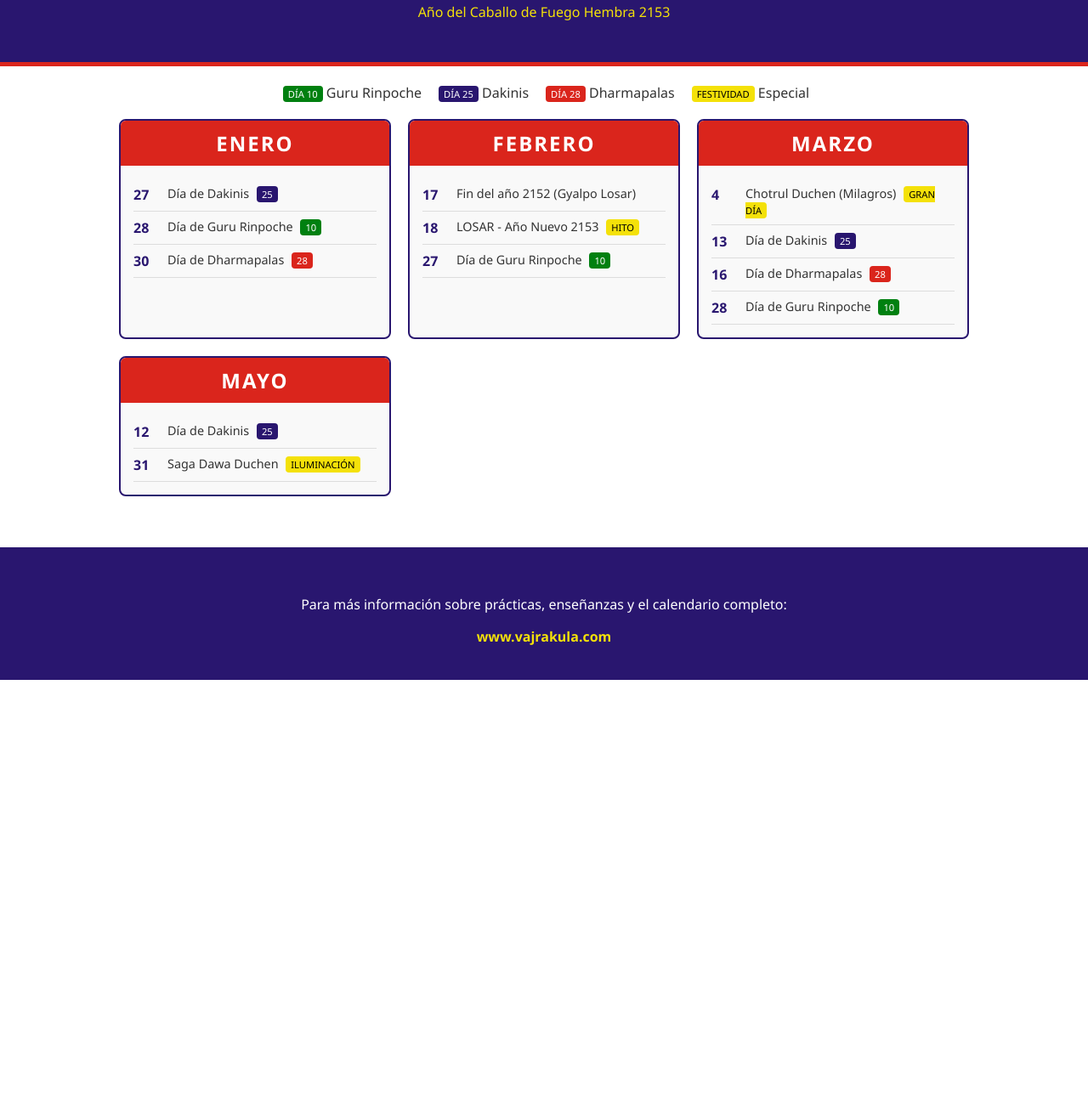
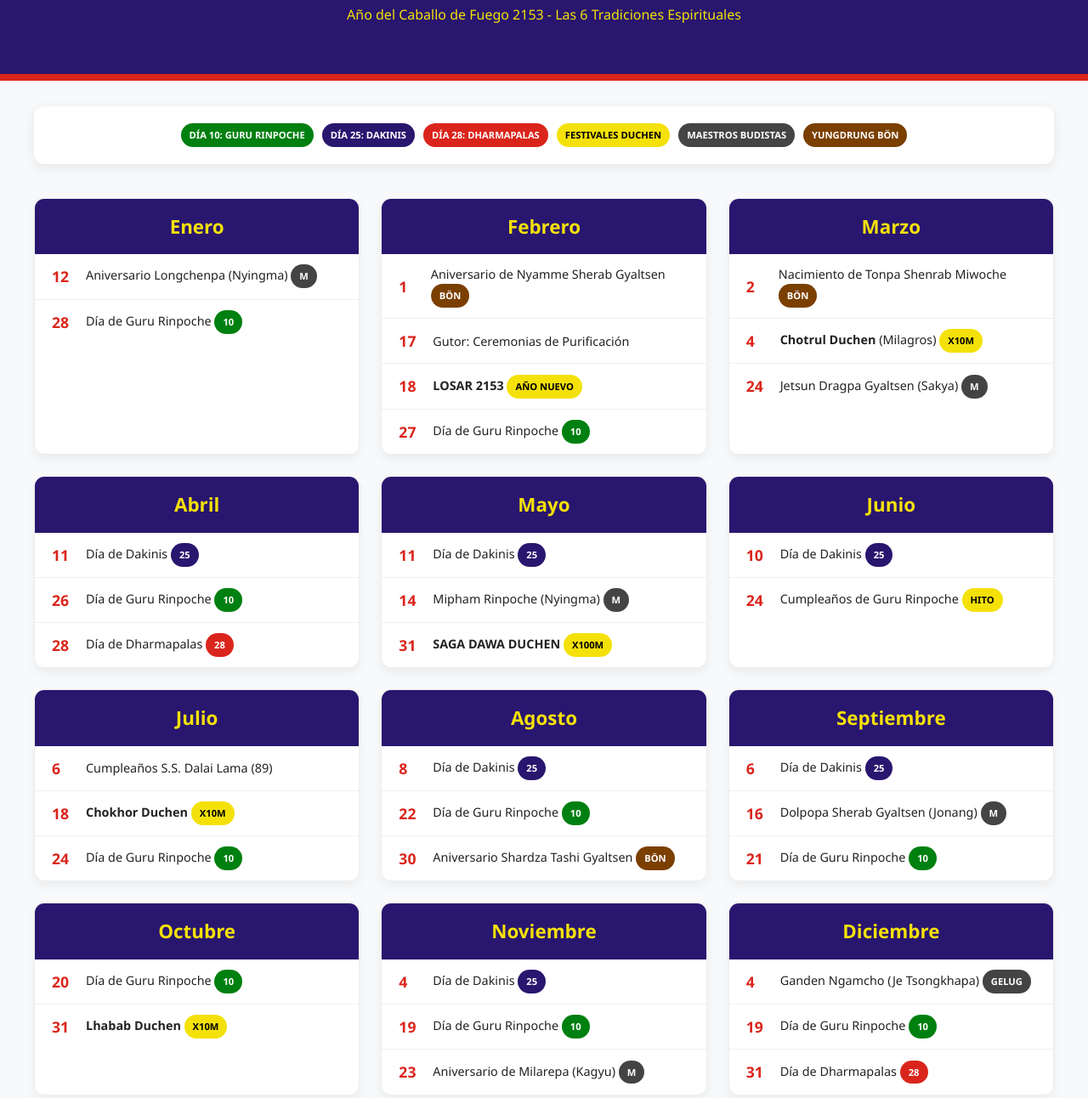
Before and after one commit to Dingirfecho/calendariotibetano2026, a plain HTML site: page index.html in a window 1280 px wide. Shown: the part 115-1407 px from the top of the page at 85% size. Before the commit the page ends 915 px from the top, so only its background shows below. Drawn offline with Linux system fonts and the light colour scheme.

Commit message:
Refactor styles and update event details in index.html
Updated various styles and event descriptions in the calendar layout.

```diff
--- a/index.html
+++ b/index.html
@@ -11,173 +11,172 @@
             --tibetan-red: #DA251C;
             --dharma-green: #008010;
             --golden-yellow: #F4E109;
+            --bon-brown: #7B3F00;
         }
 
-        body {
-            font-family: 'Segoe UI', Tahoma, Geneva, Verdana, sans-serif;
-            background-color: var(--white);
-            color: #333;
-            margin: 0;
-            padding: 0;
-        }
+        body { font-family: 'Segoe UI', Roboto, Helvetica, Arial, sans-serif; background-color: #f8f9fa; margin: 0; padding: 0; line-height: 1.6; }
+        header { background-color: var(--deep-blue); color: var(--golden-yellow); padding: 40px 20px; text-align: center; border-bottom: 8px solid var(--tibetan-red); }
+        h1 { margin: 0; font-size: 2.5rem; text-transform: uppercase; }
 
-        header {
-            background-color: var(--deep-blue);
-            color: var(--golden-yellow);
-            padding: 2rem;
-            text-align: center;
-            border-bottom: 5px solid var(--tibetan-red);
-        }
+        .container { max-width: 1200px; margin: auto; padding: 30px 20px; }
 
-        .container {
-            max-width: 1000px;
-            margin: auto;
-            padding: 20px;
-        }
+        .legend { display: flex; justify-content: center; gap: 10px; margin-bottom: 40px; flex-wrap: wrap; background: white; padding: 20px; border-radius: 12px; box-shadow: 0 4px 15px rgba(0,0,0,0.08); }
+        .tag { font-size: 0.7rem; padding: 5px 10px; border-radius: 20px; color: white; text-transform: uppercase; font-weight: bold; display: inline-block; }
 
-        .month-grid {
-            display: grid;
-            grid-template-columns: repeat(auto-fit, minmax(300px, 1fr));
-            gap: 20px;
-        }
+        .guru { background-color: var(--dharma-green); }
+        .dakini { background-color: var(--deep-blue); }
+        .dharmapala { background-color: var(--tibetan-red); }
+        .special { background-color: var(--golden-yellow); color: #000; }
+        .lineage { background-color: #444; }
+        .bon { background-color: var(--bon-brown); }
 
-        .month-card {
-            border: 2px solid var(--deep-blue);
-            border-radius: 8px;
-            overflow: hidden;
-            background-color: #f9f9f9;
-        }
+        .month-grid { display: grid; grid-template-columns: repeat(auto-fit, minmax(340px, 1fr)); gap: 25px; }
+        .month-card { background: white; border-radius: 12px; overflow: hidden; box-shadow: 0 6px 12px rgba(0,0,0,0.05); border: 1px solid #eee; }
+        .month-name { background-color: var(--deep-blue); color: var(--golden-yellow); padding: 15px; margin: 0; text-align: center; font-size: 1.4rem; }
 
-        .month-name {
-            background-color: var(--tibetan-red);
-            color: var(--white);
-            padding: 10px;
-            margin: 0;
-            text-align: center;
-            text-transform: uppercase;
-            letter-spacing: 2px;
-        }
+        .event-list { list-style: none; padding: 0; margin: 0; }
+        .event-item { padding: 12px 20px; border-bottom: 1px solid #f0f0f0; display: flex; align-items: center; transition: background 0.3s; }
+        .event-item:hover { background-color: #fffdf0; }
+        .event-item:last-child { border-bottom: none; }
 
-        .event-list {
-            list-style: none;
-            padding: 15px;
-            margin: 0;
-        }
+        .day-number { font-weight: bold; color: var(--tibetan-red); width: 40px; font-size: 1.1rem; }
+        .event-desc { font-size: 0.9rem; flex-grow: 1; color: #222; }
 
-        .event-item {
-            padding: 8px 0;
-            border-bottom: 1px solid #ddd;
-            display: flex;
-            justify-content: space-between;
-        }
-
-        .day-number {
-            font-weight: bold;
-            color: var(--deep-blue);
-            min-width: 30px;
-        }
-
-        .event-desc {
-            flex-grow: 1;
-            padding-left: 10px;
-            font-size: 0.9rem;
-        }
-
-        .tag {
-            font-size: 0.7rem;
-            padding: 2px 6px;
-            border-radius: 4px;
-            color: white;
-            margin-left: 5px;
-            text-transform: uppercase;
-        }
-
-        .guru { background-color: var(--dharma-green); } /* Día 10 */
-        .dakini { background-color: var(--deep-blue); } /* Día 25 */
-        .dharmapala { background-color: var(--tibetan-red); } /* Día 28 */
-        .special { background-color: var(--golden-yellow); color: black; }
-
-        footer {
-            text-align: center;
-            padding: 40px;
-            background-color: var(--deep-blue);
-            color: var(--white);
-            margin-top: 40px;
-        }
-
-        footer a {
-            color: var(--golden-yellow);
-            text-decoration: none;
-            font-weight: bold;
-        }
-
-        .legend {
-            display: flex;
-            justify-content: center;
-            gap: 15px;
-            margin-bottom: 20px;
-            flex-wrap: wrap;
-        }
+        footer { background-color: var(--deep-blue); color: white; text-align: center; padding: 60px 20px; margin-top: 60px; border-top: 5px solid var(--golden-yellow); }
+        footer p { margin-bottom: 20px; font-size: 1.1rem; }
+        .web-link { display: inline-block; background-color: var(--tibetan-red); color: white; padding: 12px 30px; border-radius: 30px; text-decoration: none; font-weight: bold; transition: transform 0.2s; }
+        .web-link:hover { transform: scale(1.05); background-color: #b31d16; }
     </style>
 </head>
 <body>
 
 <header>
     <h1>Calendario Tibetano 2026</h1>
-    <p>Año del Caballo de Fuego Hembra 2153</p>
+    <p>Año del Caballo de Fuego 2153 - Las 6 Tradiciones Espirituales</p>
 </header>
 
 <div class="container">
     <div class="legend">
-        <span><small class="tag guru">Día 10</small> Guru Rinpoche</span>
-        <span><small class="tag dakini">Día 25</small> Dakinis</span>
-        <span><small class="tag dharmapala">Día 28</small> Dharmapalas</span>
-        <span><small class="tag special">Festividad</small> Especial</span>
+        <span class="tag guru">Día 10: Guru Rinpoche</span>
+        <span class="tag dakini">Día 25: Dakinis</span>
+        <span class="tag dharmapala">Día 28: Dharmapalas</span>
+        <span class="tag special">Festivales Duchen</span>
+        <span class="tag lineage">Maestros Budistas</span>
+        <span class="tag bon">Yungdrung Bön</span>
     </div>
 
     <div class="month-grid">
         <div class="month-card">
             <h2 class="month-name">Enero</h2>
             <ul class="event-list">
-                <li class="event-item"><span class="day-number">27</span> <span class="event-desc">Día de Dakinis <small class="tag dakini">25</small></span></li>
-                <li class="event-item"><span class="day-number">28</span> <span class="event-desc">Día de Guru Rinpoche <small class="tag guru">10</small></span></li>
-                <li class="event-item"><span class="day-number">30</span> <span class="event-desc">Día de Dharmapalas <small class="tag dharmapala">28</small></span></li>
+                <li class="event-item"><span class="day-number">12</span><div class="event-desc">Aniversario Longchenpa (Nyingma) <span class="tag lineage">M</span></div></li>
+                <li class="event-item"><span class="day-number">28</span><div class="event-desc">Día de Guru Rinpoche <span class="tag guru">10</span></div></li>
             </ul>
         </div>
 
         <div class="month-card">
             <h2 class="month-name">Febrero</h2>
             <ul class="event-list">
-                <li class="event-item"><span class="day-number">17</span> <span class="event-desc">Fin del año 2152 (Gyalpo Losar)</span></li>
-                <li class="event-item"><span class="day-number">18</span> <span class="event-desc">LOSAR - Año Nuevo 2153 <small class="tag special">Hito</small></span></li>
-                <li class="event-item"><span class="day-number">27</span> <span class="event-desc">Día de Guru Rinpoche <small class="tag guru">10</small></span></li>
+                <li class="event-item"><span class="day-number">1</span><div class="event-desc">Aniversario de Nyamme Sherab Gyaltsen <span class="tag bon">Bön</span></div></li>
+                <li class="event-item"><span class="day-number">17</span><div class="event-desc">Gutor: Ceremonias de Purificación</div></li>
+                <li class="event-item"><span class="day-number">18</span><div class="event-desc"><strong>LOSAR 2153</strong> <span class="tag special">Año Nuevo</span></div></li>
+                <li class="event-item"><span class="day-number">27</span><div class="event-desc">Día de Guru Rinpoche <span class="tag guru">10</span></div></li>
             </ul>
         </div>
 
         <div class="month-card">
             <h2 class="month-name">Marzo</h2>
             <ul class="event-list">
-                <li class="event-item"><span class="day-number">4</span> <span class="event-desc">Chotrul Duchen (Milagros) <small class="tag special">Gran Día</small></span></li>
-                <li class="event-item"><span class="day-number">13</span> <span class="event-desc">Día de Dakinis <small class="tag dakini">25</small></span></li>
-                <li class="event-item"><span class="day-number">16</span> <span class="event-desc">Día de Dharmapalas <small class="tag dharmapala">28</small></span></li>
-                <li class="event-item"><span class="day-number">28</span> <span class="event-desc">Día de Guru Rinpoche <small class="tag guru">10</small></span></li>
+                <li class="event-item"><span class="day-number">2</span><div class="event-desc">Nacimiento de Tonpa Shenrab Miwoche <span class="tag bon">Bön</span></div></li>
+                <li class="event-item"><span class="day-number">4</span><div class="event-desc"><strong>Chotrul Duchen</strong> (Milagros) <span class="tag special">X10M</span></div></li>
+                <li class="event-item"><span class="day-number">24</span><div class="event-desc">Jetsun Dragpa Gyaltsen (Sakya) <span class="tag lineage">M</span></div></li>
+            </ul>
+        </div>
+
+        <div class="month-card">
+            <h2 class="month-name">Abril</h2>
+            <ul class="event-list">
+                <li class="event-item"><span class="day-number">11</span><div class="event-desc">Día de Dakinis <span class="tag dakini">25</span></div></li>
+                <li class="event-item"><span class="day-number">26</span><div class="event-desc">Día de Guru Rinpoche <span class="tag guru">10</span></div></li>
+                <li class="event-item"><span class="day-number">28</span><div class="event-desc">Día de Dharmapalas <span class="tag dharmapala">28</span></div></li>
             </ul>
         </div>
 
         <div class="month-card">
             <h2 class="month-name">Mayo</h2>
             <ul class="event-list">
-                <li class="event-item"><span class="day-number">12</span> <span class="event-desc">Día de Dakinis <small class="tag dakini">25</small></span></li>
-                <li class="event-item"><span class="day-number">31</span> <span class="event-desc">Saga Dawa Duchen <small class="tag special">Iluminación</small></span></li>
+                <li class="event-item"><span class="day-number">11</span><div class="event-desc">Día de Dakinis <span class="tag dakini">25</span></div></li>
+                <li class="event-item"><span class="day-number">14</span><div class="event-desc">Mipham Rinpoche (Nyingma) <span class="tag lineage">M</span></div></li>
+                <li class="event-item"><span class="day-number">31</span><div class="event-desc"><strong>SAGA DAWA DUCHEN</strong> <span class="tag special">X100M</span></div></li>
             </ul>
         </div>
 
+        <div class="month-card">
+            <h2 class="month-name">Junio</h2>
+            <ul class="event-list">
+                <li class="event-item"><span class="day-number">10</span><div class="event-desc">Día de Dakinis <span class="tag dakini">25</span></div></li>
+                <li class="event-item"><span class="day-number">24</span><div class="event-desc">Cumpleaños de Guru Rinpoche <span class="tag special">Hito</span></div></li>
+            </ul>
         </div>
+
+        <div class="month-card">
+            <h2 class="month-name">Julio</h2>
+            <ul class="event-list">
+                <li class="event-item"><span class="day-number">6</span><div class="event-desc">Cumpleaños S.S. Dalai Lama (89)</div></li>
+                <li class="event-item"><span class="day-number">18</span><div class="event-desc"><strong>Chokhor Duchen</strong> <span class="tag special">X10M</span></div></li>
+                <li class="event-item"><span class="day-number">24</span><div class="event-desc">Día de Guru Rinpoche <span class="tag guru">10</span></div></li>
+            </ul>
+        </div>
+
+        <div class="month-card">
+            <h2 class="month-name">Agosto</h2>
+            <ul class="event-list">
+                <li class="event-item"><span class="day-number">8</span><div class="event-desc">Día de Dakinis <span class="tag dakini">25</span></div></li>
+                <li class="event-item"><span class="day-number">22</span><div class="event-desc">Día de Guru Rinpoche <span class="tag guru">10</span></div></li>
+                <li class="event-item"><span class="day-number">30</span><div class="event-desc">Aniversario Shardza Tashi Gyaltsen <span class="tag bon">Bön</span></div></li>
+            </ul>
+        </div>
+
+        <div class="month-card">
+            <h2 class="month-name">Septiembre</h2>
+            <ul class="event-list">
+                <li class="event-item"><span class="day-number">6</span><div class="event-desc">Día de Dakinis <span class="tag dakini">25</span></div></li>
+                <li class="event-item"><span class="day-number">16</span><div class="event-desc">Dolpopa Sherab Gyaltsen (Jonang) <span class="tag lineage">M</span></div></li>
+                <li class="event-item"><span class="day-number">21</span><div class="event-desc">Día de Guru Rinpoche <span class="tag guru">10</span></div></li>
+            </ul>
+        </div>
+
+        <div class="month-card">
+            <h2 class="month-name">Octubre</h2>
+            <ul class="event-list">
+                <li class="event-item"><span class="day-number">20</span><div class="event-desc">Día de Guru Rinpoche <span class="tag guru">10</span></div></li>
+                <li class="event-item"><span class="day-number">31</span><div class="event-desc"><strong>Lhabab Duchen</strong> <span class="tag special">X10M</span></div></li>
+            </ul>
+        </div>
+
+        <div class="month-card">
+            <h2 class="month-name">Noviembre</h2>
+            <ul class="event-list">
+                <li class="event-item"><span class="day-number">4</span><div class="event-desc">Día de Dakinis <span class="tag dakini">25</span></div></li>
+                <li class="event-item"><span class="day-number">19</span><div class="event-desc">Día de Guru Rinpoche <span class="tag guru">10</span></div></li>
+                <li class="event-item"><span class="day-number">23</span><div class="event-desc">Aniversario de Milarepa (Kagyu) <span class="tag lineage">M</span></div></li>
+            </ul>
+        </div>
+
+        <div class="month-card">
+            <h2 class="month-name">Diciembre</h2>
+            <ul class="event-list">
+                <li class="event-item"><span class="day-number">4</span><div class="event-desc">Ganden Ngamcho (Je Tsongkhapa) <span class="tag lineage">Gelug</span></div></li>
+                <li class="event-item"><span class="day-number">19</span><div class="event-desc">Día de Guru Rinpoche <span class="tag guru">10</span></div></li>
+                <li class="event-item"><span class="day-number">31</span><div class="event-desc">Día de Dharmapalas <span class="tag dharmapala">28</span></div></li>
+            </ul>
+        </div>
+    </div>
 </div>
 
 <footer>
-    <p>Para más información sobre prácticas, enseñanzas y el calendario completo:</p>
-    <a href="http://www.vajrakula.com" target="_blank">www.vajrakula.com</a>
+    <p>Para profundizar en las enseñanzas y la práctica:</p>
+    <a href="https://www.vajrakula.com" class="web-link" target="_blank">www.vajrakula.com</a>
 </footer>
 
 </body>
```
